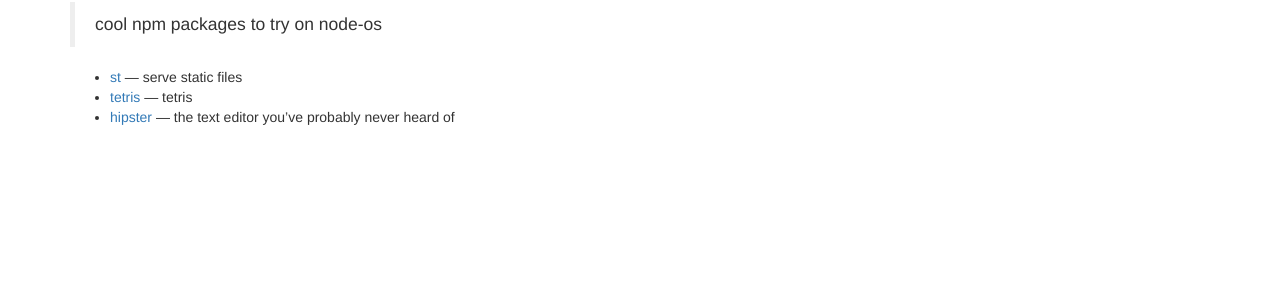
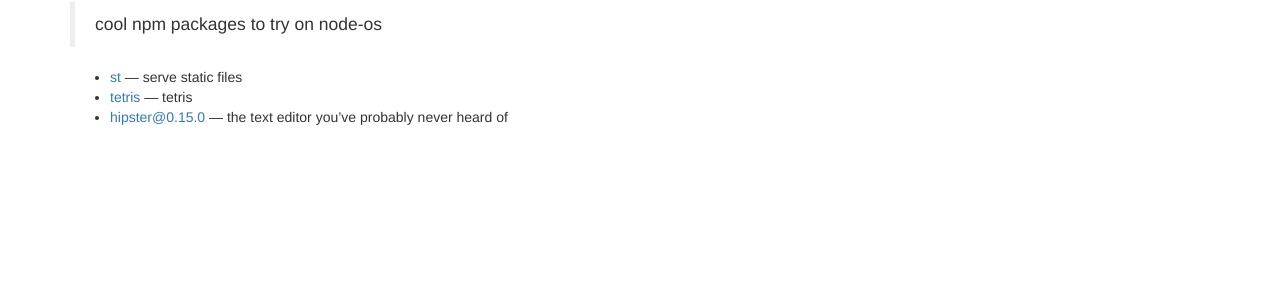
Before and after one commit to LoicMahieu/npkg.github.io, a Jekyll site: the page built from index.md, in a window 1280 px wide. Shown: the part 1485-1786 px from the top of the page. Built offline with Jekyll 4.4.1, drawn with Linux system fonts in a browser that asks for light colours; nearby versions of some CDN libraries; Markdown is read by kramdown in place of the engine named in the settings.

Commit message:
only hipster 0.15.0 works

```diff
--- a/index.md
+++ b/index.md
@@ -77,4 +77,4 @@ unless otherwise noted, packages here should be treated as <span class="label la
 
 - [st](https://github.com/isaacs/st) &mdash; serve static files
 - [tetris](https://github.com/mafintosh/tetris) &mdash; tetris
-- [hipster](https://github.com/dominictarr/hipster) &mdash; the text editor you've probably never heard of
+- [hipster@0.15.0](https://github.com/dominictarr/hipster) &mdash; the text editor you've probably never heard of
```
